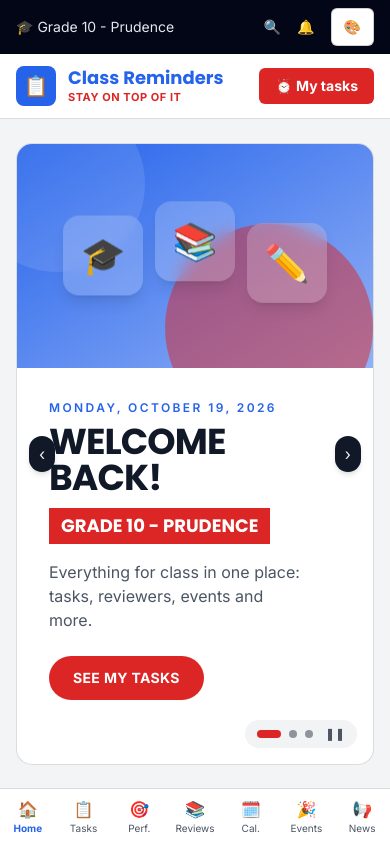
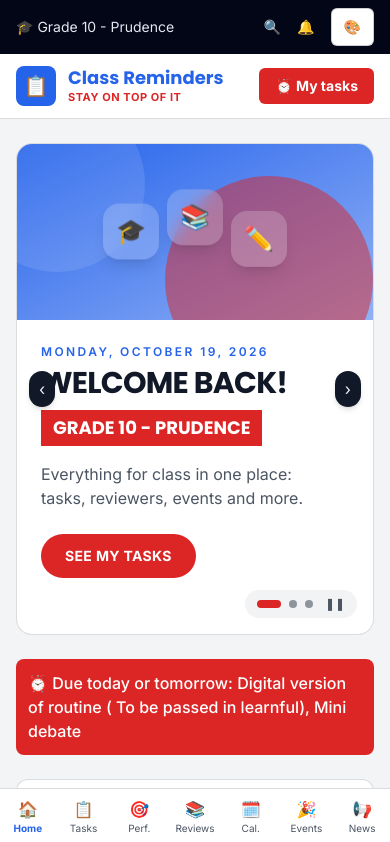
Before and after one commit to joviennesomenia-ship-it/Student-Dashboard, a React (Vite) app: page / in a window 390 px wide. Shown: the top 842 px of the page. Built offline with nearby package versions, Linux system fonts and the light colour scheme.

Commit message:
Update Hero.tsx

```diff
--- a/src/Hero.tsx
+++ b/src/Hero.tsx
@@ -34,24 +34,24 @@ export default function Hero({ announcements }: { announcements: Announcement[]
 
   return (
     <section aria-roledescription="carousel" aria-label="Highlights" className="relative grid overflow-hidden rounded-2xl border border-ink/15 bg-card md:grid-cols-[1fr_1.15fr]">
-      <div className="relative flex min-h-56 items-center justify-center overflow-hidden bg-gradient-to-br from-primary to-primary/50 px-14 py-8">
+      <div className="relative flex min-h-44 items-center justify-center overflow-hidden bg-gradient-to-br from-primary to-primary/50 px-12 py-6 md:min-h-56 md:px-14 md:py-8">
         <span aria-hidden className="absolute -left-12 -top-12 h-44 w-44 rounded-full bg-white/10" />
         <span aria-hidden className="absolute -bottom-16 right-0 h-52 w-52 rounded-full bg-accent/50" />
-        <div className="relative flex items-center gap-3">
+        <div className="relative flex items-center gap-2 md:gap-3">
           {TILES.map((e, k) => (
             <motion.div key={e} animate={{ y: [0, -6, 0] }} transition={{ duration: 3, repeat: Infinity, delay: k * 0.4, ease: 'easeInOut' }}
-              className={`flex h-20 w-20 items-center justify-center rounded-2xl bg-white/20 text-4xl shadow-lg backdrop-blur ${k === 1 ? '-mt-6' : k === 2 ? 'mt-6' : ''}`}>
+              className={`flex h-14 w-14 items-center justify-center rounded-2xl bg-white/20 text-2xl md:h-20 md:w-20 md:text-4xl shadow-lg backdrop-blur ${k === 1 ? '-mt-6' : k === 2 ? 'mt-6' : ''}`}>
               {e}
             </motion.div>
           ))}
         </div>
       </div>
 
-      <div className="relative flex flex-col justify-center py-8 pl-8 pr-16 pb-16 md:py-10 md:pl-10 md:pr-16">
+      <div className="relative flex flex-col justify-center px-6 py-6 pb-14 pr-12 md:px-10 md:py-10 md:pb-16 md:pr-16">
         <AnimatePresence mode="wait">
           <motion.div key={cur.id} initial={{ opacity: 0, x: 16 }} animate={{ opacity: 1, x: 0 }} exit={{ opacity: 0, x: -16 }} transition={{ duration: 0.25 }}>
             <p className="text-xs font-semibold uppercase tracking-[0.2em] text-primary">{cur.eyebrow}</p>
-            <h2 className="mt-2 font-display text-4xl font-extrabold uppercase leading-none tracking-tight md:text-5xl">{cur.title}</h2>
+            <h2 className="mt-2 font-display text-3xl font-extrabold uppercase leading-none tracking-tight md:text-5xl">{cur.title}</h2>
             <p className="mt-3 inline-block bg-accent px-3 py-1 font-display text-lg font-bold uppercase text-onp">{cur.highlight}</p>
             <p className="mt-4 max-w-md text-muted">{cur.body}</p>
             <div className="mt-6 flex flex-wrap items-center gap-3">
```
